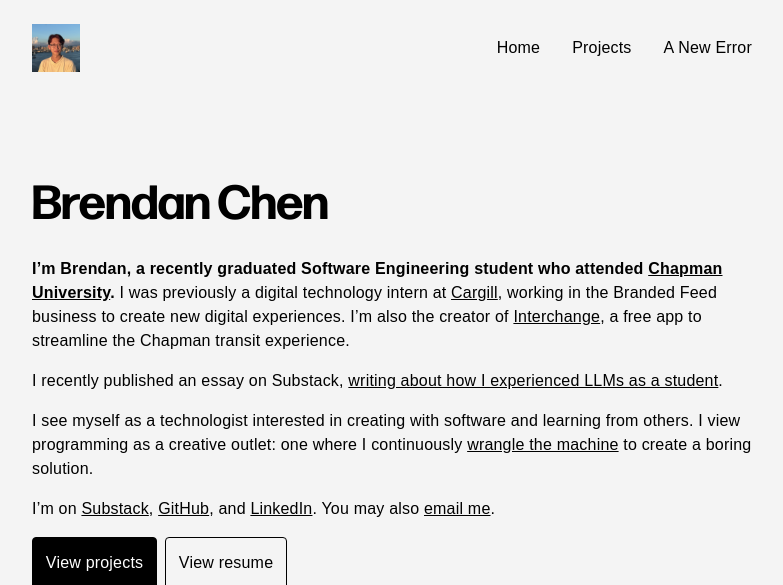
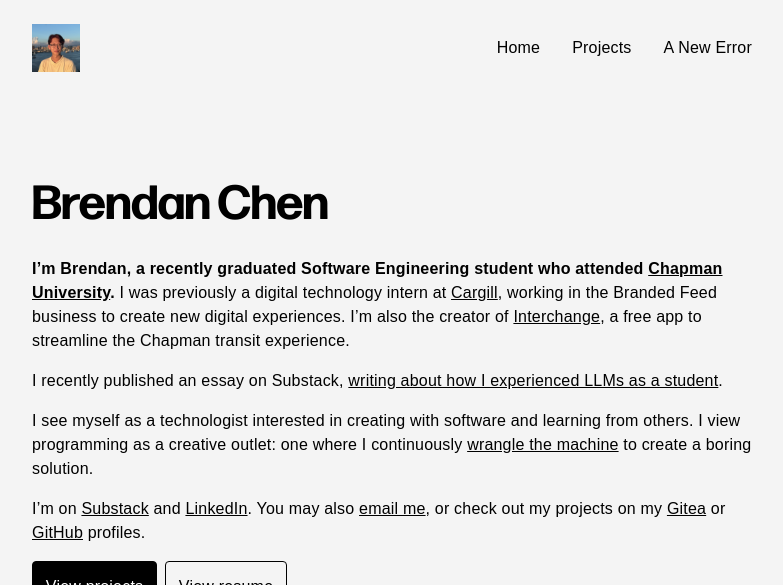
Before and after one commit to brendan-ch/brendan-ch.github.io, a Jekyll site: the page built from index.md, in a window 1280 px wide, cut to the strip 0-585 px from the top of the page. Shown: the whole strip, without its empty margins (248-1031 px from the left). Built offline with Jekyll 4.4.1, drawn with Linux system fonts in a browser that asks for light colours; some web fonts are replaced.

Commit message:
Revise contact links in index.md
Updated contact information to include Gitea profile.

```diff
--- a/index.md
+++ b/index.md
@@ -12,7 +12,7 @@ I recently published an essay on Substack, [writing about how I experienced LLMs
 
 I see myself as a technologist interested in creating with software and learning from others. I view programming as a creative outlet: one where I continuously [wrangle the machine](https://blog.jsbarretto.com/post/on-llms) to create a boring solution.
 
-I'm on [Substack](https://bchendev.substack.com?utm_source=bchen.dev), [GitHub](https://github.com/brendan-ch), and [LinkedIn](https://linkedin.com/in/brendan-ch). You may also [email me](mailto:me@bchen.dev).
+I'm on [Substack](https://bchendev.substack.com?utm_source=bchen.dev) and [LinkedIn](https://linkedin.com/in/brendan-ch). You may also [email me](mailto:me@bchen.dev), or check out my projects on my [Gitea](https://gitea.bchen.dev/brendan) or [GitHub](https://github.com/brendan-ch) profiles.
 
 <div class="horizontal-wrapper">
     <a class="primary-action" href="/projects">View projects</a>
```
